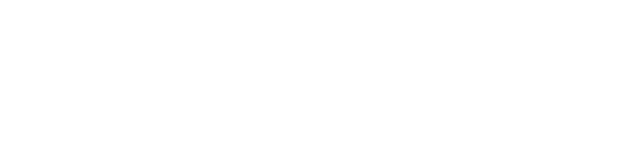
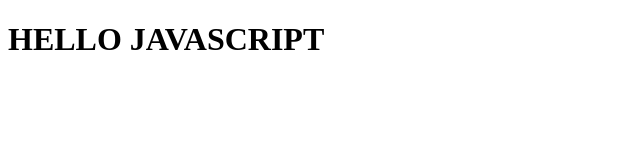
Before and after one commit to sashrikaalladi/javascript_daily_progress, a plain HTML site: page index.html in a window 1280 px wide. Shown: the whole page, without its empty margins (0-640 px from the left). Drawn offline with Linux system fonts and the light colour scheme.

Commit message:
randomnum,terneary,if,switch,string-methods

```diff
--- a/index.html
+++ b/index.html
@@ -9,13 +9,25 @@
 </head>
 
 <body>
+    <h1>HELLO JAVASCRIPT</h1>
     <!-- <label id="count">0</label><br>
+     COUNTER PROGRAM
     <div id="butncontainer">
         <button id="increasebtn" class="btn">increase</button>
         <button id="resetbtn" class="btn">reset</button>
         <button id="decreasebtn" class="btn">decrease</button>
 
     </div> -->
+    <!-- <h1>Randomnumber generator</h1>
+    <button id="btn" class="btn">ROLL</button>
+    <label id="label1" class="label1"></label>
+    <label id="label2" class="label2"></label>
+    <label id="label3" class="label3"></label> -->
+    <!-- <input type="checkbox" id="checkbox">
+    <label for="checkbox" id="label">THEME</label>
+
+    <input type="radio" id="radio1" name="radio">
+    <label for="radio1" id="label1">RED</label> -->
     <script src="index.js"></script>
 </body>
 
```
Also changed, not shown: index.js (+25 -0 lines), 1 other file.
